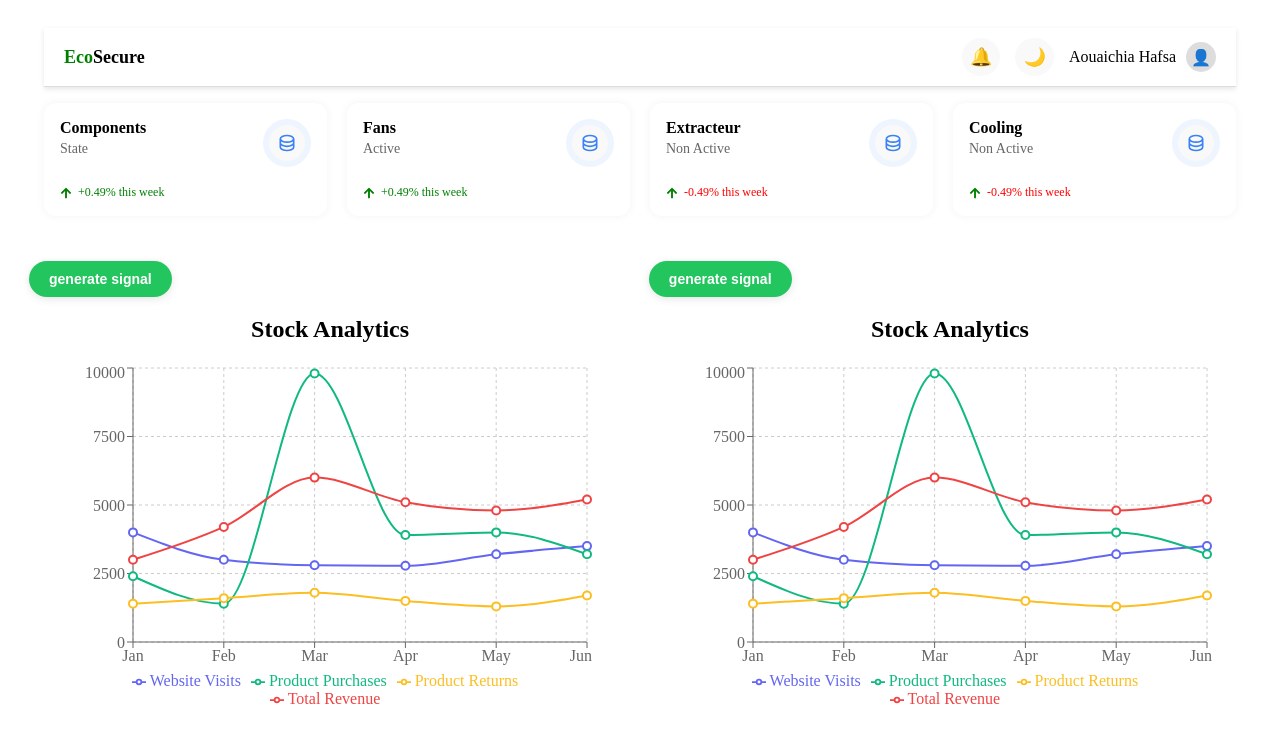
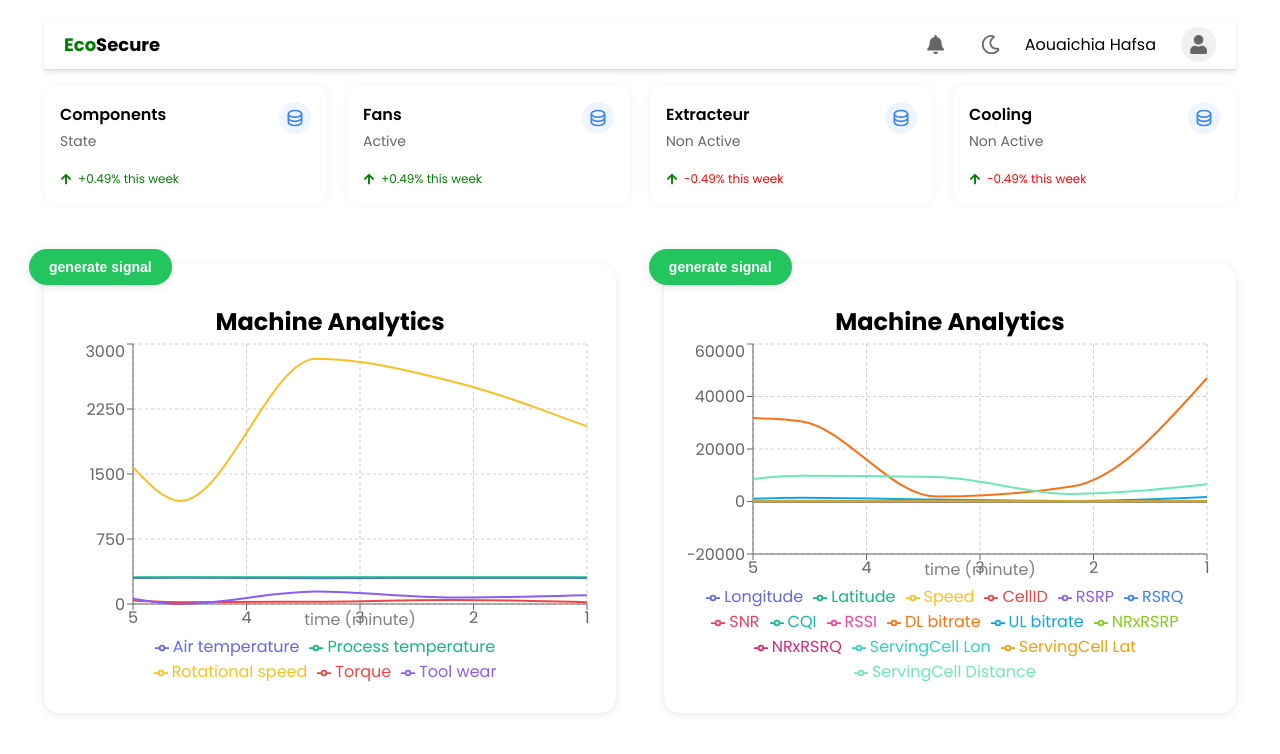
Before and after one commit to hamida2004/nest_competition_front, a React (Vite) app in the folder Frontend/: page /dashboard in a window 1280 px wide. Shown: the top 754 px of the page. Built offline with nearby package versions, Linux system fonts and the light colour scheme.

Commit message:
charts updated

```diff
--- a/Frontend/index.html
+++ b/Frontend/index.html
@@ -4,6 +4,8 @@
     <meta charset="UTF-8" />
     <link rel="icon" type="image/svg+xml" href="/vite.svg" />
     <meta name="viewport" content="width=device-width, initial-scale=1.0" />
+    <!-- Font -->
+    <link href="https://fonts.googleapis.com/css2?family=Poppins:wght@400;500;600;700&display=swap" rel="stylesheet">
     <title>EcoSecure</title>
   </head>
   <body>
--- a/Frontend/src/Dashboard.jsx
+++ b/Frontend/src/Dashboard.jsx
@@ -1,4 +1,4 @@
-import React from "react";
+import React, { useState } from "react";
 import Topbar from "./components/Topbar";
 import StatCard from "./components/StatCard";
 import AnalyticsChart from "./components/MainChart";
@@ -6,9 +6,51 @@ import ConsumptionCard from "./components/ConsumptionCard";
 import "./Dashboard.css";
 
 export default function Dashboard() {
+  const [predict, setPredict] = useState([]);
+  const [reduce, setReduce] = useState([]);
+
+  // Function to generate a random value within a given range
+  const getRandomValue = (min, max) => Math.random() * (max - min) + min;
+
+  // Function to generate predictive maintenance data
+  const generate_predict = () => {
+    const newDataPoint = {
+      minute: predict.length + 1,
+      Air_temperature: getRandomValue(295.3, 304.5),
+      Process_temperature: getRandomValue(305.7, 313.8),
+      Rotational_speed: Math.floor(getRandomValue(1168, 2886)),
+      Torque: getRandomValue(3.8, 76.6),
+      Tool_wear: Math.floor(getRandomValue(0, 253)),
+    };
+    setPredict((prev) => [...prev, newDataPoint].slice(-20)); // Keep last 20 points
+  };
+
+  // Function to generate reducing subcarriers data
+  const generate_reduce = () => {
+    const newDataPoint = {
+      minute: reduce.length + 1,
+      Longitude: getRandomValue(-8.655394, -8.490956),
+      Latitude: getRandomValue(51.934883, 52.138499),
+      Speed: Math.floor(getRandomValue(23, 114)),
+      CellID: Math.floor(getRandomValue(1, 4)),
+      RSRP: Math.floor(getRandomValue(-125, -88)),
+      RSRQ: Math.floor(getRandomValue(-16, -7)),
+      SNR: getRandomValue(-4.0, 25.0),
+      CQI: Math.floor(getRandomValue(1, 15)),
+      RSSI: Math.floor(getRandomValue(-94, -67)),
+      DL_bitrate: Math.floor(getRandomValue(0, 56602)),
+      UL_bitrate: Math.floor(getRandomValue(0, 1780)),
+      NRxRSRP: getRandomValue(-126.0, -51.0),
+      NRxRSRQ: getRandomValue(-225.0, -3.0),
+      ServingCell_Lon: getRandomValue(-8.670811, -8.489758),
+      ServingCell_Lat: getRandomValue(51.928426, 52.138878),
+      ServingCell_Distance: getRandomValue(217.33, 10334.34),
+    };
+    setReduce((prev) => [...prev, newDataPoint].slice(-20)); // Keep last 20 points
+  };
+
   return (
     <div className="dashboard">
-
       <main className="main">
         <Topbar />
 
@@ -41,10 +83,16 @@ export default function Dashboard() {
 
         <section className="stock-analytics-row">
           <div className="left-graph">
-        <AnalyticsChart />
+            <AnalyticsChart
+              data={predict}
+              generate_data={generate_predict}
+            />
           </div>
           <div className="right-graph">
-        <AnalyticsChart />
+            <AnalyticsChart
+              data={reduce}
+              generate_data={generate_reduce}
+            />
           </div>
         </section>
 
--- a/Frontend/src/components/MainChart.jsx
+++ b/Frontend/src/components/MainChart.jsx
@@ -1,4 +1,4 @@
-import React from "react";
+import React, { useEffect } from "react";
 import {
   LineChart,
   Line,
@@ -10,20 +10,63 @@ import {
   ResponsiveContainer,
 } from "recharts";
 
-const data = [
-  { name: "Jan", visits: 4000, purchases: 2400, returns: 1400, revenue: 3000 },
-  { name: "Feb", visits: 3000, purchases: 1398, returns: 1600, revenue: 4200 },
-  { name: "Mar", visits: 2800, purchases: 9800, returns: 1800, revenue: 6000 },
-  { name: "Apr", visits: 2780, purchases: 3908, returns: 1500, revenue: 5100 },
-  { name: "May", visits: 3200, purchases: 4000, returns: 1300, revenue: 4800 },
-  { name: "Jun", visits: 3500, purchases: 3200, returns: 1700, revenue: 5200 },
+// Colors array with 24 distinct colors
+const colors = [
+  "#6366F1",
+  "#10B981",
+  "#FBBF24",
+  "#EF4444",
+  "#8B5CF6",
+  "#3B82F6",
+  "#F43F5E",
+  "#14B8A6",
+  "#EC4899",
+  "#F97316",
+  "#0EA5E9",
+  "#84CC16",
+  "#DB2777",
+  "#2DD4BF",
+  "#F59E0B",
+  "#6EE7B7",
+  "#A78BFA",
+  "#FCD34D",
+  "#FB7185",
+  "#BAE6FD",
+  "#C084FC",
+  "#FDE047",
+  "#4ADE80",
+  "#FF8A65",
 ];
 
-export default function StockAnalyticsCard() {
+export default function StockAnalyticsCard({ data, generate_data }) {
+  // Automatically generate data every 2 seconds
+  useEffect(() => {
+    const interval = setInterval(() => {
+      generate_data();
+    }, 1000);
+
+    // Cleanup interval on component unmount
+    return () => clearInterval(interval);
+  }, [generate_data]);
+
+  // Dynamically extract features from the first data point
+  const features =
+    data.length > 0
+      ? Object.keys(data[0]).filter((key) => key !== "minute") // Exclude 'minute' as it's used for the X-axis
+      : [];
+
   return (
-    <div style={{ position: "relative", padding: "24px", backgroundColor: "white", borderRadius: "16px" }}>
-      {/* BOUTON FLOTTANT EN HAUT À GAUCHE */}
+    <div
+      style={{
+        position: "relative",
+        padding: "24px",
+        backgroundColor: "white",
+        borderRadius: "16px",
+        boxShadow: "0 2px 8px rgba(0, 0, 0, 0.1)",
+      }}
+    >
       <button
+        onClick={generate_data}
         style={{
           position: "absolute",
           top: "-15px",
@@ -38,54 +81,32 @@ export default function StockAnalyticsCard() {
           textTransform: "lowercase",
           boxShadow: "0 2px 8px rgba(0, 0, 0, 0.1)",
           cursor: "pointer",
+          zIndex: 1,
         }}
       >
         generate signal
       </button>
 
-      {/* TITRE */}
-      <h2 style={{ textAlign: "center", marginTop: "16px" }}>Stock Analytics</h2>
+      <h2 style={{ textAlign: "center", marginTop: "16px" }}>Machine Analytics</h2>
 
-      {/* GRAPHIQUE */}
       <ResponsiveContainer width="100%" height={350}>
-        <LineChart data={data}>
+        <LineChart data={[...data].reverse().slice(0, 10)}>
           <CartesianGrid strokeDasharray="3 3" />
-          <XAxis dataKey="name" />
+          <XAxis dataKey="minute" label={"time (minute)"} />
           <YAxis />
           <Tooltip />
           <Legend />
-          <Line
-            type="monotone"
-            dataKey="visits"
-            stroke="#6366F1"
-            strokeWidth={2}
-            dot={{ r: 4 }}
-            name="Website Visits"
-          />
-          <Line
-            type="monotone"
-            dataKey="purchases"
-            stroke="#10B981"
-            strokeWidth={2}
-            dot={{ r: 4 }}
-            name="Product Purchases"
-          />
-          <Line
-            type="monotone"
-            dataKey="returns"
-            stroke="#FBBF24"
-            strokeWidth={2}
-            dot={{ r: 4 }}
-            name="Product Returns"
-          />
-          <Line
-            type="monotone"
-            dataKey="revenue"
-            stroke="#EF4444"
-            strokeWidth={2}
-            dot={{ r: 4 }}
-            name="Total Revenue"
-          />
+          {features.map((feature, index) => (
+            <Line
+              key={feature}
+              type="monotone"
+              dataKey={feature}
+              stroke={colors[index % colors.length]}
+              strokeWidth={2}
+              dot={{ r: 4 }}
+              name={feature.replace(/_/g, " ")} // Replace underscores with spaces
+            />
+          ))}
         </LineChart>
       </ResponsiveContainer>
     </div>
--- a/Frontend/src/components/Topbar.jsx
+++ b/Frontend/src/components/Topbar.jsx
@@ -1,4 +1,5 @@
 import React from "react";
+import { FaBell, FaRegMoon, FaUser } from "react-icons/fa";
 import "../styles/Topbar.css";
 
 export default function Topbar() {
@@ -9,11 +10,17 @@ export default function Topbar() {
         <span className="secure">Secure</span>
       </div>
       <div className="user-info">
-        <span className="icon">🔔</span>
-        <span className="icon">🌙</span>
+        <div className="icon-container">
+          <FaBell className="icon gray-icon" />
+        </div>
+        <div className="icon-container">
+          <FaRegMoon className="icon gray-icon" />
+        </div>
         <div className="profile">
           <span>Aouaichia Hafsa</span>
-          <div className="avatar">👤</div>
+          <div className="avatar-circle">
+            <FaUser className="avatar-icon" />
+          </div>
         </div>
       </div>
     </header>
--- a/Frontend/src/index.css
+++ b/Frontend/src/index.css
@@ -1,3 +1,9 @@
 body {
     margin-inline: 24px;
+    font-family: 'Poppins', sans-serif;
 }
+*{
+    margin: 0px;
+    padding: 0px;
+    box-sizing: border-box;
+}
--- a/Frontend/src/styles/Topbar.css
+++ b/Frontend/src/styles/Topbar.css
@@ -29,12 +29,31 @@
   gap: 15px;
 }
 
-.icon {
-  font-size: 18px;
-  cursor: pointer;
-  padding: 8px;
-  background-color: #f9f9f9;
-  border-radius:50%;
+.icon-container {
+  display: flex;
+  align-items: center;
+  margin: 0 10px;
+}
+
+.gray-icon {
+  color: #666;
+  font-size: 1.2rem;
+}
+
+.avatar-circle {
+  background-color: #f0f0f0;
+  border-radius: 50%;
+  width: 35px;
+  height: 35px;
+  display: flex;
+  align-items: center;
+  justify-content: center;
+  margin-left: 15px;
+}
+
+.avatar-icon {
+  color: #666;
+  font-size: 1.2rem;
 }
 
 .profile {
@@ -43,12 +62,11 @@
   gap: 10px;
 }
 
-.avatar {
-  width: 30px;
-  height: 30px;
-  background-color: #ddd;
-  border-radius: 50%;
-  display: flex;
-  align-items: center;
-  justify-content: center;
+/* Optional: Add hover effects */
+.icon-container:hover .gray-icon {
+  color: #444;
 }
+
+.avatar-circle:hover {
+  background-color: #e0e0e0;
+}
```
Also changed, not shown: Frontend/src/styles/MainChart.css (+15 -15 lines). Lines whose indentation alone changed are shown as unchanged.
